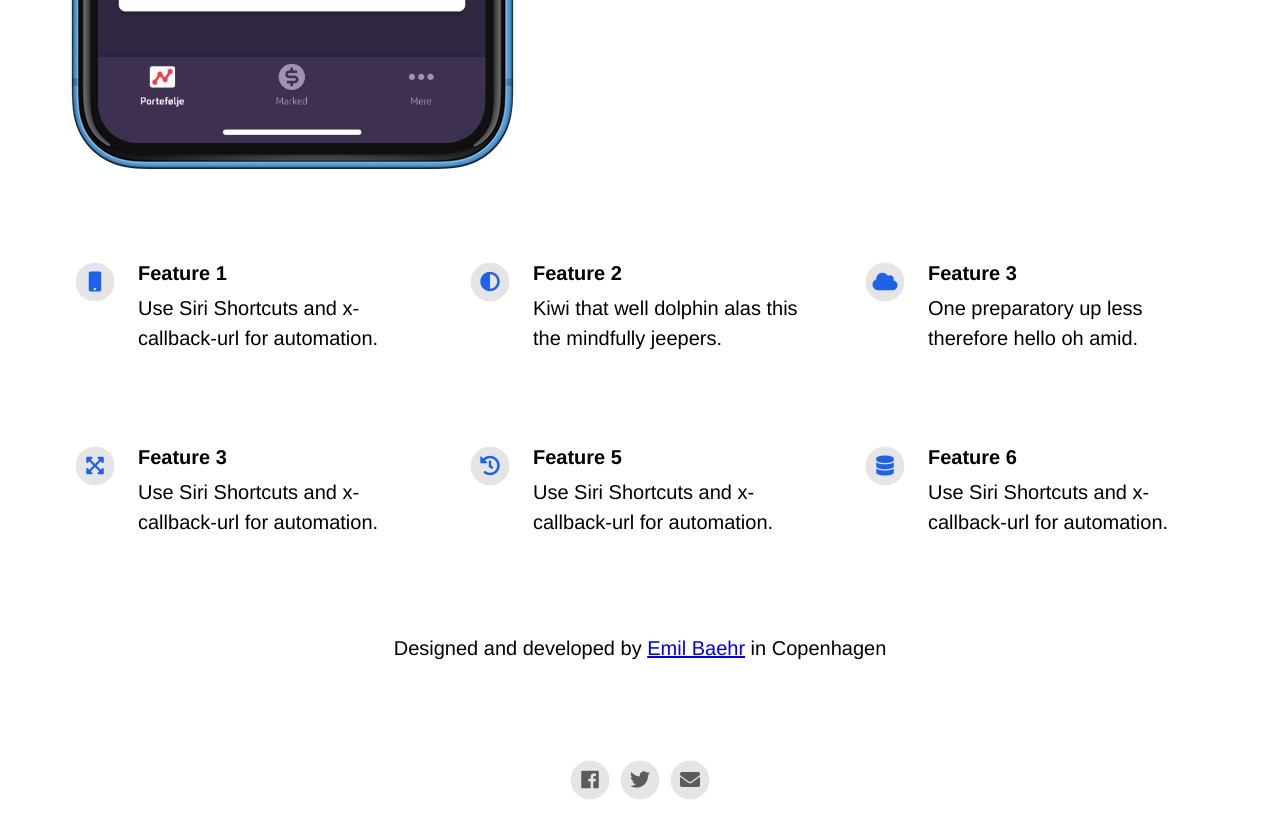
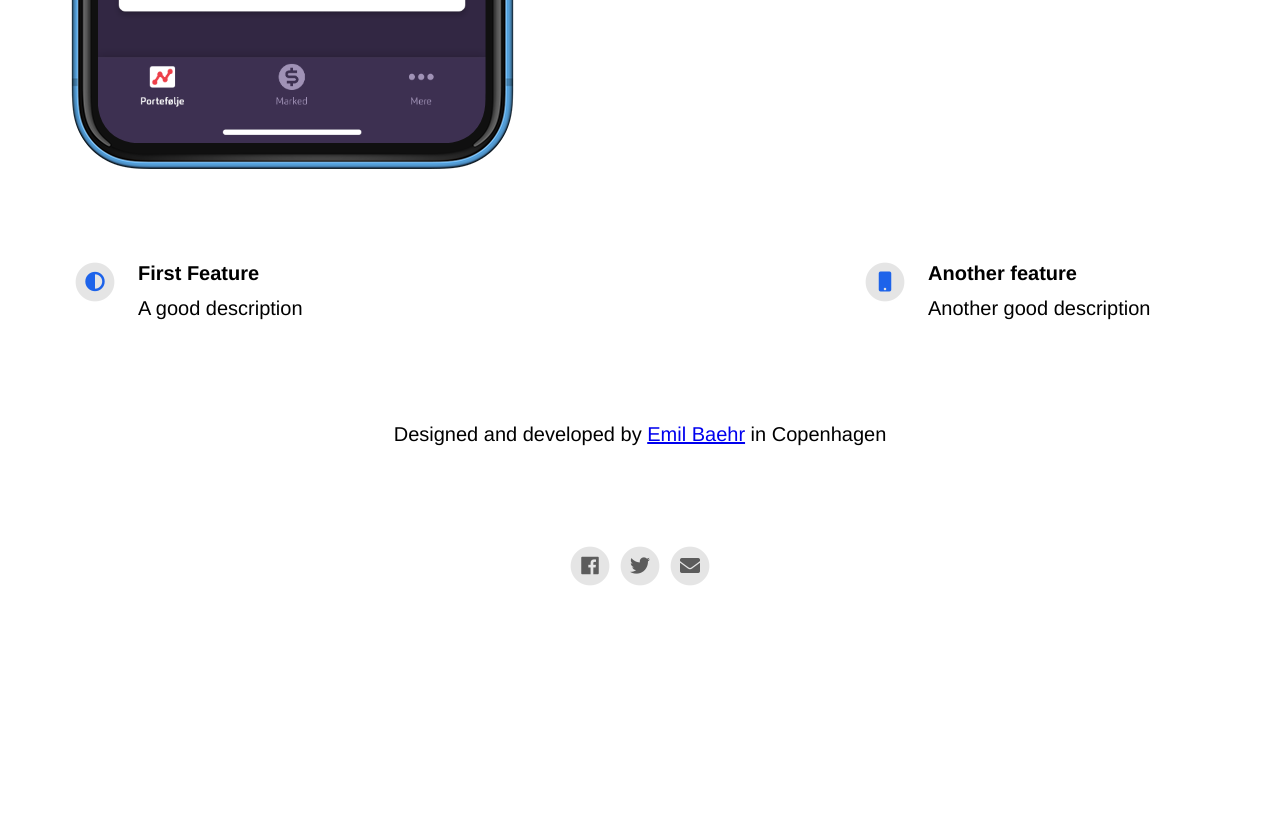
Before and after one commit to thehale/BinaryClock, a Jekyll site: the page built from docs/index.html, in a window 1280 px wide and 900 px high, scrolled down 906 px. Shown: the top 838 px of the window. Built offline with Jekyll 4.4.1, drawn with Linux system fonts in a browser that asks for light colours; nearby versions of some CDN libraries; after the commit the page ends 1592 px from its top, so only the background shows below that.

Commit message:
Dynamic feature list creation using _confiq.yml and Liquid

```diff
--- a/docs/_config.yml
+++ b/docs/_config.yml
@@ -9,6 +9,15 @@ includes_dir        : _includes
 collections:
   posts:
     output          : true
+
+# Features
+features                      :
+  - title                     : 'First Feature'
+    description               : 'A good description'
+    fontawesome_icon_name     : adjust
+  - title                     : 'Another feature'
+    description               : 'Another good description'
+    fontawesome_icon_name     : mobile
 
 # Handling Reading
 safe                : false
--- a/docs/_includes/features.html
+++ b/docs/_includes/features.html
@@ -1,103 +1,24 @@
 <div class="features">
-    <div class="feature">
-        <div>
-            <span class="fa-stack fa-1x">
-                <i class="iconBack fas fa-circle fa-stack-2x"></i>
-                <i class="iconTop fas fa-mobile fa-stack-1x"></i>
-            </span>
-        </div>
-        <div class="featureText">
-            <h4>
-                Feature 1
-            </h4>
-            <p>
-                Use Siri Shortcuts and x-callback-url for automation.
-            </p>
-        </div>
-    </div>
+
+    {% for feature in site.features %}
 
     <div class="feature">
         <div>
             <span class="fa-stack fa-1x">
                 <i class="iconBack fas fa-circle fa-stack-2x"></i>
-                <i class="iconTop fas fa-adjust fa-stack-1x"></i>
+                <i class="iconTop fas fa-{{ feature.fontawesome_icon_name }} fa-stack-1x"></i>
             </span>
         </div>
         <div class="featureText">
             <h4>
-                Feature 2
+                {{ feature.title }}
             </h4>
             <p>
-                Kiwi that well dolphin alas this the mindfully jeepers.
+                {{ feature.description }}
             </p>
         </div>
     </div>
 
-    <div class="feature">
-        <div>
-            <span class="fa-stack fa-1x">
-                <i class="iconBack fas fa-circle fa-stack-2x"></i>
-                <i class="iconTop fas fa-cloud fa-stack-1x"></i>
-            </span>
-        </div>
-        <div class="featureText">
-            <h4>
-                Feature 3
-            </h4>
-            <p>
-                One preparatory up less therefore hello oh amid.
-            </p>
-        </div>
-    </div>
+    {% endfor %}
 
-    <div class="feature">
-        <div>
-            <span class="fa-stack fa-1x">
-                <i class="iconBack fas fa-circle fa-stack-2x"></i>
-                <i class="iconTop fas fa-expand-arrows-alt fa-stack-1x"></i>
-            </span>
-        </div>
-        <div class="featureText">
-            <h4>
-                Feature 3
-            </h4>
-            <p>
-                Use Siri Shortcuts and x-callback-url for automation.
-            </p>
-        </div>
-    </div>
-
-    <div class="feature">
-        <div>
-            <span class="fa-stack fa-1x">
-                <i class="iconBack fas fa-circle fa-stack-2x"></i>
-                <i class="iconTop fas fa-history fa-stack-1x"></i>
-            </span>
-        </div>
-        <div class="featureText">
-            <h4>
-                Feature 5
-            </h4>
-            <p>
-                Use Siri Shortcuts and x-callback-url for automation.
-            </p>
-        </div>
-    </div>
-
-    <div class="feature">
-        <div>
-            <span class="fa-stack fa-1x">
-                <i class="iconBack fas fa-circle fa-stack-2x"></i>
-                <i class="iconTop fas fa-database fa-stack-1x"></i>
-            </span>
-        </div>
-        <div class="featureText">
-            <h4>
-                Feature 6
-            </h4>
-            <p>
-                Use Siri Shortcuts and x-callback-url for automation.
-            </p>
-        </div>
-    </div>
 </div>
```
